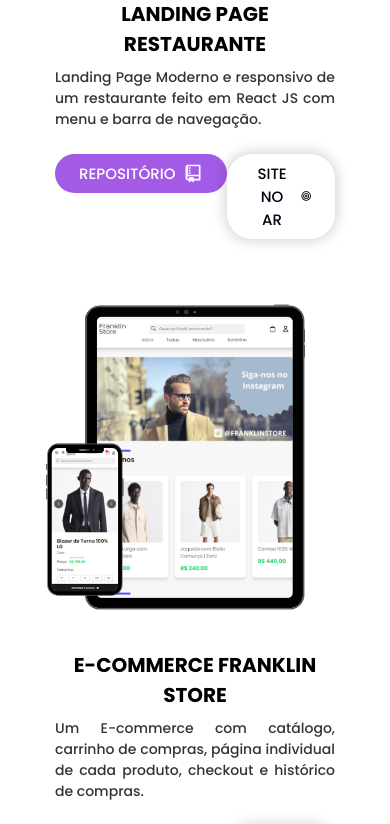
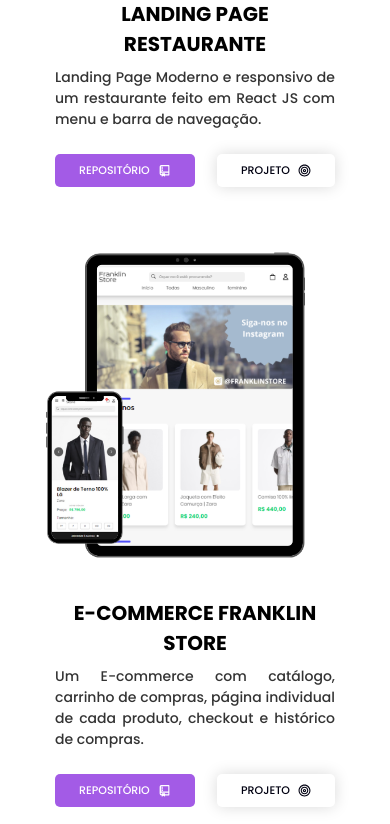
Before and after one commit to simonfranklin1/meu_portfolio, a React (Vite) app: page / in a window 390 px wide. Shown: the part 2580-3404 px from the top of the page. Built offline with nearby package versions, Linux system fonts and the light colour scheme.

Commit message:
Estilização dos botões no card de projetos

```diff
--- a/src/components/CardProject.css
+++ b/src/components/CardProject.css
@@ -41,10 +41,14 @@
     font-size: 15px;
     padding: .5rem 1.5rem;
     border: none;
-    border-radius: 25px;
+    border-radius: 5px;
     transition: .3s ease-in-out;
     cursor: pointer;
     font-weight: 500;
+}
+
+.project-card_links button:hover {
+    scale: 1.05;
 }
 
 .project-card_links-repo_btn {
@@ -55,17 +59,7 @@
 .project-card_links-demo_btn {
     background-color: #fff;
     color: #001;
-    box-shadow: 0px 0px 15px rgba(0, 0, 0, 0.226);
-}
-
-.project-card_links-repo_btn:hover {
-    background: rgb(130, 72, 184);
-    scale: 1.05;
-}
-
-.project-card_links-demo_btn:hover {
-    box-shadow: 0px 0px 15px rgba(0, 0, 0, 0.3);
-    scale: 1.05;
+    box-shadow: 0px 0px 15px rgba(0, 0, 0, 0.150);
 }
 
 @media screen and (max-width: 450px) {
@@ -73,15 +67,24 @@
         width: 100%;
     }
 
+    .project-card_info {
+        padding: 1rem 1rem 0;
+    }
+
     .project-card_info-title {
         font-size: 17px;
     }
 
-    .project-card_info {
-        padding: 1rem 1rem 0;
+    .project-card_links {
+        padding: 1rem;
+        gap: 1rem;
     }
 
-    .project-card_links {
-        padding: 1rem;
+    .project-card_links button {
+       font-size: 11px;
+    }
+
+    .project-card_links svg {
+        font-size: 13px;
     }
 }
--- a/src/components/CardProject.jsx
+++ b/src/components/CardProject.jsx
@@ -21,7 +21,7 @@ const CardProject = ({project}) => {
                 </a>
                 <a href={project.deploy} target='_blank' >
                   <button style={{textTransform: 'uppercase'}} className='project-card_links-demo_btn'>
-                    Site no Ar <CgMediaLive/>
+                    Projeto <CgMediaLive/>
                   </button>
                 </a>
       </div>
```
